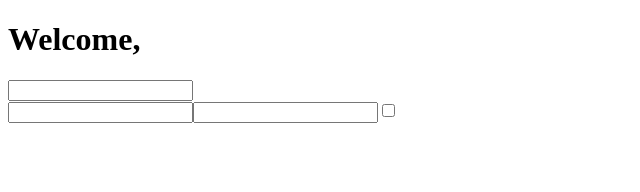
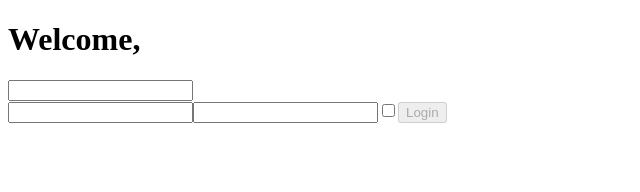
Before and after one commit to Andrea-Rizzo20/react-exercises, a React (Create React App) app: page / in a window 1280 px wide. Shown: the top 192 px of the page, without its empty margins (0-640 px from the left). Built offline with nearby package versions, Linux system fonts and the light colour scheme.

Commit message:
Esercizio/Forms-03

```diff
--- a/src/App.js
+++ b/src/App.js
@@ -3,11 +3,14 @@ import { InteractiveWelcome } from "./InteractiveWelcome";
 import { Login } from "./Login";
 
 export class App extends React.Component{
+    onLoginHandle = (state) =>{
+        console.log(state)
+    }
     render(){
         return(
             <div>
                 <InteractiveWelcome />
-                <Login />
+                <Login form={this.onLoginHandle} />
             </div>
         )
     }
--- a/src/Login.js
+++ b/src/Login.js
@@ -18,12 +18,17 @@ export class Login extends React.Component{
         })
     }
 
+    submitHandle = () => {
+        this.props.form(this.state)
+    }
+
     render(){
         return(
             <div>
                 <input type='text' name='username' value={this.state.username} onChange={this.inputChangeHandle}></input>
                 <input type='password' name='password' value={this.state.password} onChange={this.inputChangeHandle}></input>
                 <input type='checkbox' name='remember' checked={this.state.remember} onChange={this.inputChangeHandle}></input>
+                <button type="button" disabled={this.state.username !== '' && this.state.password !== '' ? false : true} onClick={this.submitHandle}>Login</button>
             </div>
         )
     }
```
